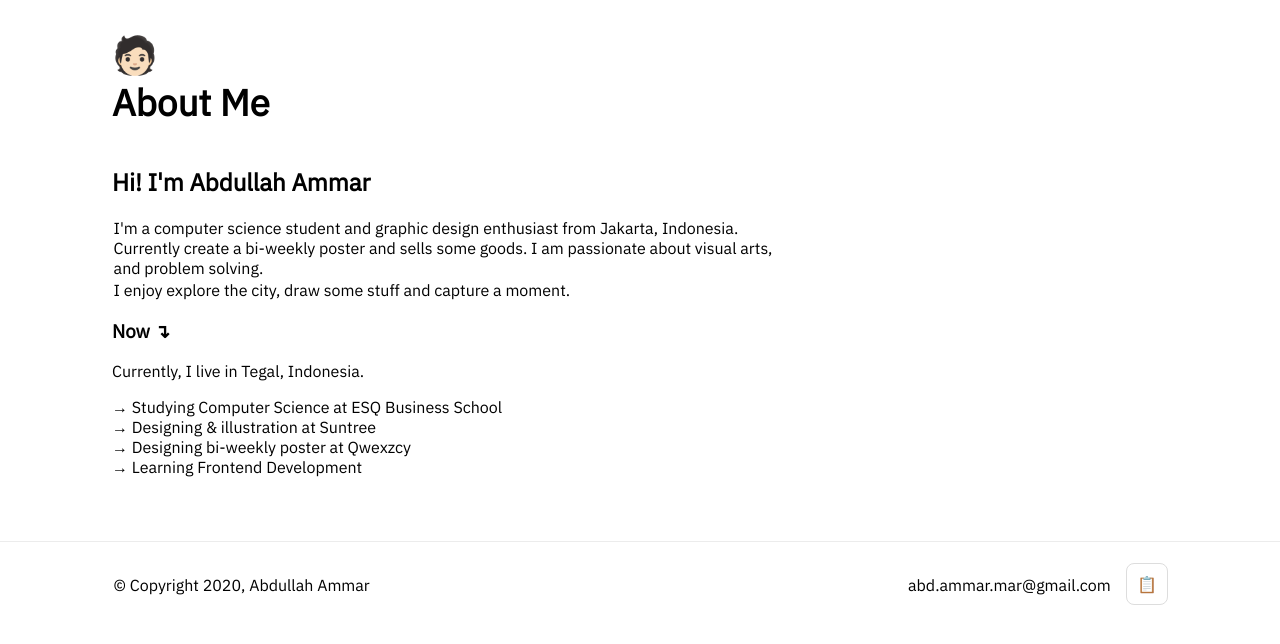
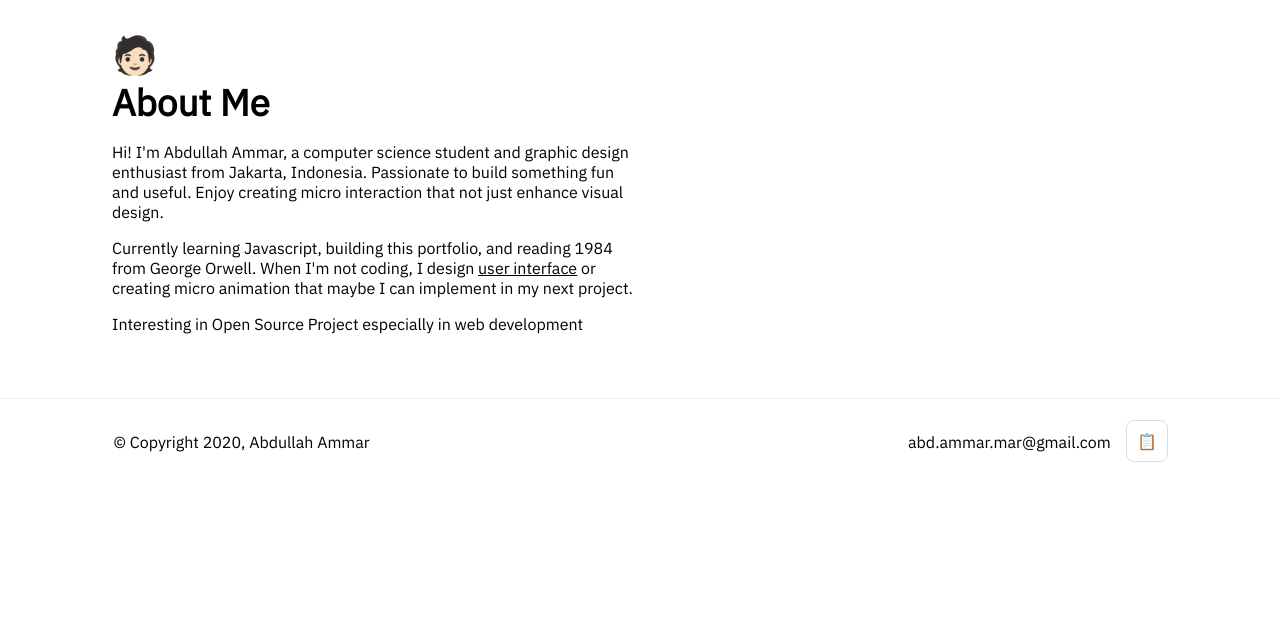
Before and after one commit to abdmmar/abdmmar.github.io, a PHP site: page /about.html in a window 1280 px wide. Shown: the part 89-733 px from the top of the page. Run offline with PHP 8.4, Linux system fonts and the light colour scheme; some libraries are stand-ins or nearby versions.

Commit message:
✍Edit About Page😼

```diff
--- a/about.html
+++ b/about.html
@@ -28,21 +28,20 @@
     <main>
         <section class="about">
             <h1 class="title">🧑🏻‍</br>About Me</h1>
-            <h2>Hi! I'm Abdullah Ammar</h2>
+            <!-- <small>Last updated 22 Aug 2020</small> -->
 
-            <p>I'm a computer science student and graphic design enthusiast from Jakarta, Indonesia.</br>
-            Currently create a bi-weekly poster and sells some goods. I am passionate about visual arts,</br>
-            and problem solving.</p>
-            <p>I enjoy explore the city, draw some stuff and capture a moment.</p>
-
-            <h3>Now &#8628;</h3>
-            Currently, I live in Tegal, Indonesia.
-            <ul class="now">
-                <li>&rarr; Studying Computer Science at ESQ Business School</li>
-                <li>&rarr; Designing & illustration at <a href="https://www.instagram.com/wearsuntree" target="_blank" rel="noopener noreferrer">Suntree</a> </li>
-                <li>&rarr; Designing bi-weekly poster at <a href="https://www.instagram.com/qwexzcy" target="_blank" rel="noopener noreferrer">Qwexzcy</a></li>
-                <li>&rarr; Learning <a href="https://roadmap.sh/frontend" target="_blank" rel="noopener noreferrer">Frontend Development</a></li>
-            </ul>
+            <p>
+                Hi! I'm Abdullah Ammar, a computer science student and graphic design enthusiast from Jakarta, Indonesia.
+                Passionate to build something fun and useful. Enjoy creating micro interaction that not just enhance visual design.
+            </p>
+            <p>
+                Currently learning Javascript, building this portfolio, and reading 1984 from George Orwell.
+                When I'm not coding, I design <a href="https://www.dribbble.com/abdmmar" target="_blank" rel="noopener noreferrer" aria-label="User Interface"> user interface</a>
+                or creating micro animation that maybe I can implement in my next project.
+            </p>
+            <p>
+                Interesting in Open Source Project especially in web development
+            </p>
         </section>
     </main>
 
--- /dev/null
+++ b/src/styles/about.css
@@ -0,0 +1,11 @@
+.about{
+    width: 50%;
+}
+
+.about p{
+    margin: 1rem 0;
+}
+
+.about p a{
+    text-decoration: underline;
+}
--- a/src/styles/style.css
+++ b/src/styles/style.css
@@ -3,6 +3,7 @@
 @import 'featured-work.css';
 @import 'responsive.css';
 @import 'modal-work-detail.css';
+@import 'about.css';
 
 * {
     box-sizing: border-box;
@@ -15,10 +16,6 @@ body {
 html {
 	font-family: 'IBM Plex Sans', sans-serif;
 	background: #ffffff;
-}
-
-.title{
-	margin-bottom: 5vh;
 }
 
 /* width */
```
